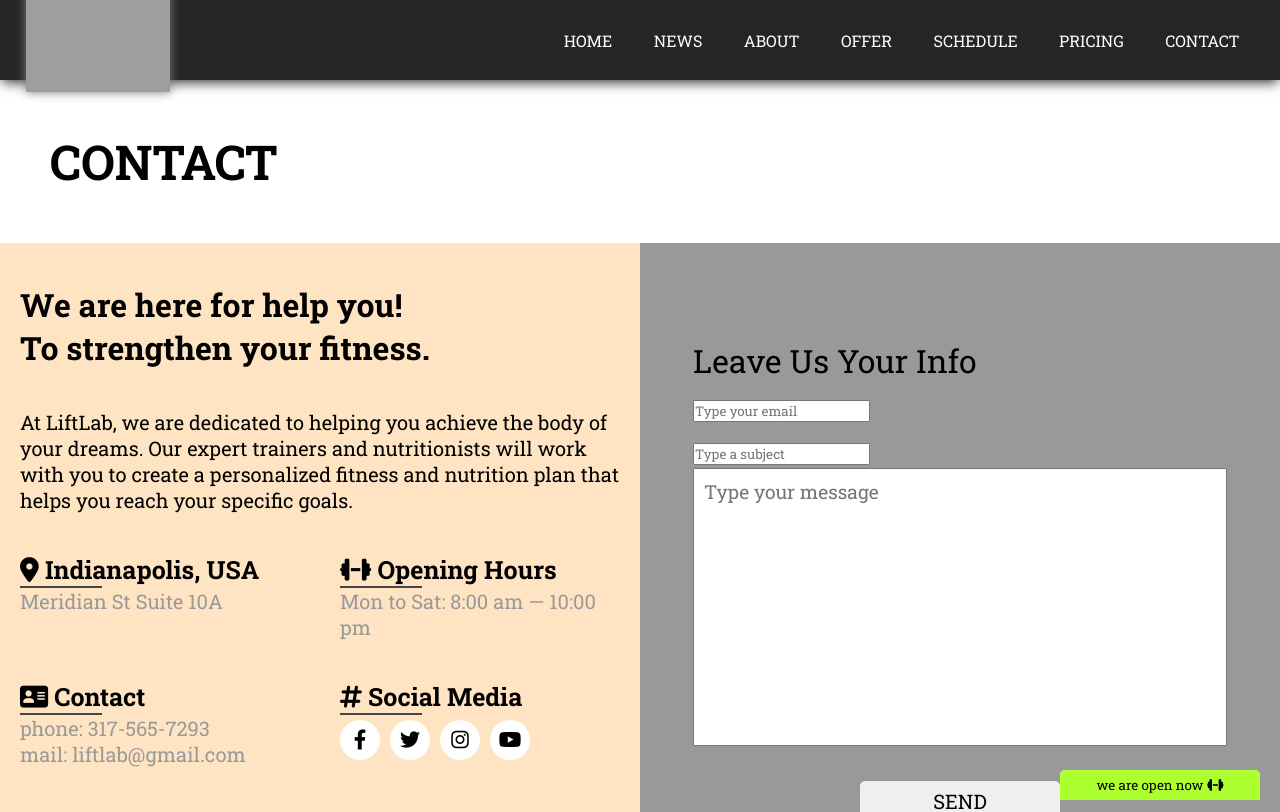
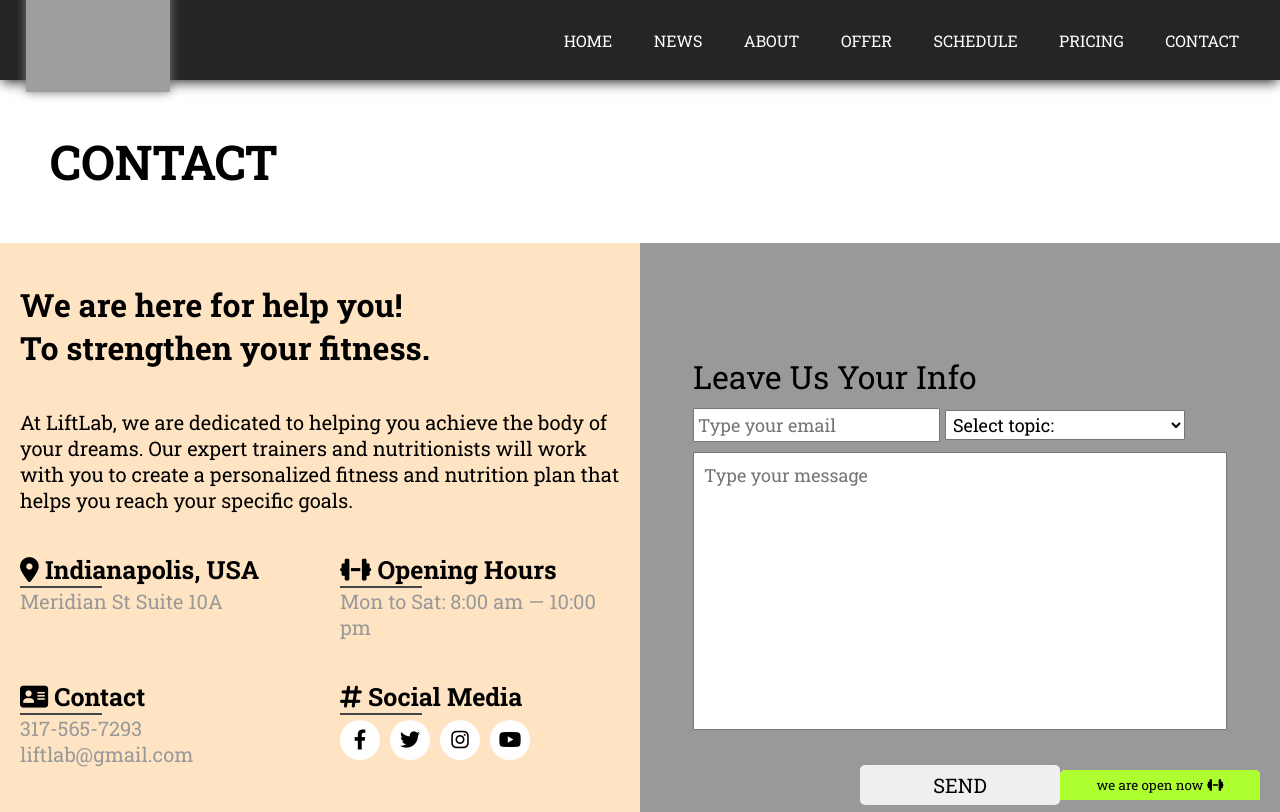
Before and after one commit to kubaglowczynski/gym-page, an Angular app: page /contact in a window 1280 px wide. Shown: the top 812 px of the page. Built offline with nearby package versions, Linux system fonts and the light colour scheme; grey boxes are pictures that could not be loaded.

Commit message:
contact component update

```diff
--- a/src/app/components/contact/contact.component.html
+++ b/src/app/components/contact/contact.component.html
@@ -21,8 +21,8 @@
                 <div class="about__info">
                     <h4><i class="fa-solid fa-address-card"></i> Contact</h4>
                     <hr>
-                    <p>phone: 317-565-7293</p>
-                    <p>mail: liftlab@gmail.com</p>
+                    <p>317-565-7293</p>
+                    <p>liftlab@gmail.com</p>
                 </div>
                 <div class="about__socialmedia">
                     <h4><i class="fa-solid fa-hashtag"></i> Social Media</h4>
@@ -42,9 +42,16 @@
                 <input name="" type="hidden" class="name" value="">
                 <div>
                 <input name="email" type="email" class="email" placeholder="Type your email" onfocus="this.placeholder=''" onblur="this.placeholder='Type your email'">
-                </div>
-                <div>
-                <input type="text" name="title" class="title" placeholder="Type a subject" onfocus="this.placeholder=''" onblur="this.placeholder='Type a subject'" autocomplete="nope">
+                    <select class="topics">
+                        <option value="0">Select topic:</option>
+                        <option value="1">Gym classes</option>
+                        <option value="2">Benefits</option>
+                        <option value="3">Opening hours</option>
+                        <option value="4">Gym pass</option>
+                        <option value="5">Complaint</option>
+                        <option value="6">Page error</option>
+                        <option value="7">Other</option>
+                    </select>
                 </div>
                 <textarea name="message" class="message" rows="3" placeholder="Type your message" onfocus="this.placeholder=''" onblur="this.placeholder='Type your message'" autocomplete="nope"></textarea>
                 <div class="sendbtn">
--- a/src/app/components/contact/contact.component.scss
+++ b/src/app/components/contact/contact.component.scss
@@ -102,10 +102,26 @@ h1{
     height: 20vw;
     resize: none;
     padding: 10px;
-    font-size: 1.2rem;
+    font-size: 18px;
     &:focus {
         outline: none;
         background-color: darken(#fff, 5%);
+    }
+    @media only screen and (max-width: 900px) {
+        width: 80%;
+        height: 50vw;
+    }
+}
+.topics, .email{
+    height: 30px;
+    width: 240px;
+    font-size: 18px;
+    margin: 10px 5px 10px 0;
+    padding-left: 3px;
+}
+select, input{
+    &:focus {
+        outline: none;
     }
 }
 .sendbtn{
```
